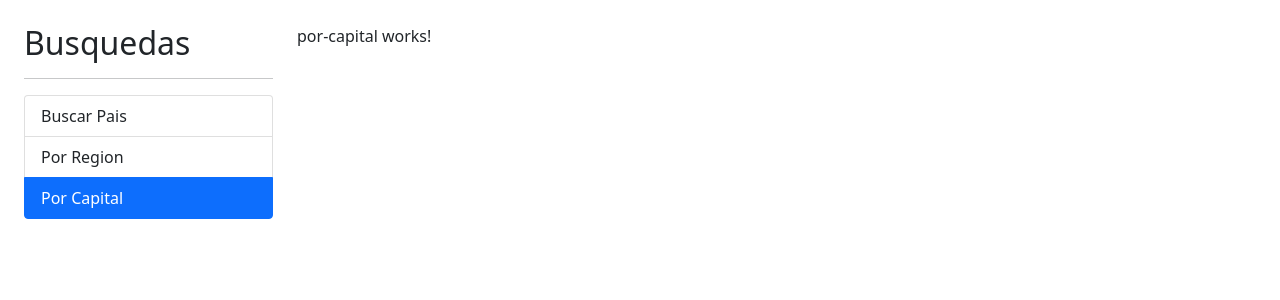
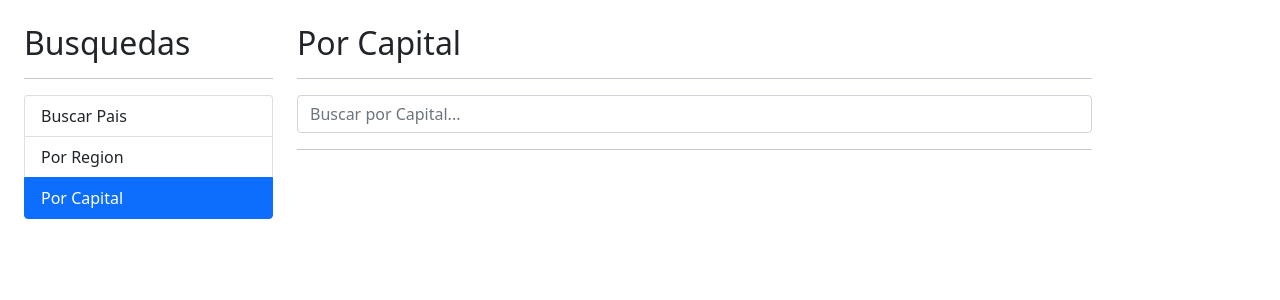
Before and after one commit to Jonathanmzd/AppBanderasNg, an Angular app: page /capital in a window 1280 px wide. Shown: the top 300 px of the page. Built offline with nearby package versions, Linux system fonts and the light colour scheme.

Commit message:
110. Por Capital

```diff
--- a/src/app/pais/components/pais-input/pais-input.component.html
+++ b/src/app/pais/components/pais-input/pais-input.component.html
@@ -1,3 +1,3 @@
 <form (ngSubmit)="buscar()" autocomplete="off">
-  <input type="text" name="termino" class="form-control" [(ngModel)]="termino" (input)="teclaPresionada()" placeholder="Buscar País...">
+  <input type="text" name="termino" class="form-control" [(ngModel)]="termino" (input)="teclaPresionada()" [placeholder]="placeholder" />
 </form>
--- a/src/app/pais/components/pais-input/pais-input.component.ts
+++ b/src/app/pais/components/pais-input/pais-input.component.ts
@@ -1,4 +1,4 @@
-import { Component, EventEmitter, Output, OnInit } from '@angular/core';
+import { Component, EventEmitter, Output, OnInit, Input } from '@angular/core';
 import { Subject } from 'rxjs';
 import { debounceTime } from 'rxjs/operators';
 
@@ -15,6 +15,8 @@
   // Output onDebounce se realizara para formularios reactivos
   @Output() onEnter: EventEmitter<string> = new EventEmitter();
   @Output() onDebounce: EventEmitter<string> = new EventEmitter();
+
+  @Input() placeholder: string = '';
 
   // debouncer para crear un observable con rxjs
   debouncer: Subject<string> = new Subject();
--- a/src/app/pais/components/pais-tabla/pais-tabla.component.html
+++ b/src/app/pais/components/pais-tabla/pais-tabla.component.html
@@ -14,7 +14,7 @@
       <td>
         <img class="small-flag" [src]="item.flag" [alt]="item.name">
       </td>
-      <td>{{item.name}}</td>
+      <td>{{item.capital}} - {{item.name}}</td>
       <td>{{item.population|number}}</td>
       <td>
         <a [routerLink]="['/pais', item.alpha2Code]"  >Ver...</a>
--- a/src/app/pais/pages/por-capital/por-capital.component.html
+++ b/src/app/pais/pages/por-capital/por-capital.component.html
@@ -1 +1,21 @@
-<p>por-capital works!</p>
+<h2>Por Capital</h2>
+<hr>
+
+<div class="row">
+  <div class="col">
+    <!-- Uso el evento onEnter del componente pais-input.component.ts -->
+    <app-pais-input (onEnter)="buscar($event)" placeholder="Buscar por Capital..."></app-pais-input>
+  </div>
+</div>
+
+<hr>
+
+<div *ngIf="hayError" class="alert alert-danger">
+  No se encontro nada con el termino: {{termino}}
+</div>
+
+<div *ngIf="paises.length > 0" class="row">
+  <div class="col">
+    <app-pais-tabla [paises]="paises"></app-pais-tabla>
+  </div>
+</div>
--- a/src/app/pais/pages/por-capital/por-capital.component.ts
+++ b/src/app/pais/pages/por-capital/por-capital.component.ts
@@ -1,4 +1,6 @@
-import { Component, OnInit } from '@angular/core';
+import { Component } from '@angular/core';
+import { Country } from '../../interfaces/pais.interface';
+import { PaisService } from '../../services/pais.service';
 
 @Component({
   selector: 'app-por-capital',
@@ -6,11 +8,27 @@
   styles: [
   ]
 })
-export class PorCapitalComponent implements OnInit {
+export class PorCapitalComponent {
+  termino: string = '';
+  hayError: boolean = false;
+  paises: Country[] = [];
 
-  constructor() { }
+  constructor(private paisService: PaisService) {}
 
-  ngOnInit(): void {
+  buscar(termino:string) {
+    this.hayError = false;
+    this.termino = termino;
+    // console.log(this.termino);
+    this.paisService.buscarCapital(termino).subscribe(
+      (paises) => {
+        console.log(paises);
+        this.paises = paises;
+      },
+      (err) => {
+        this.hayError = true;
+        this.paises = [];
+      }
+    );
   }
 
 }
--- a/src/app/pais/pages/por-pais/por-pais.component.html
+++ b/src/app/pais/pages/por-pais/por-pais.component.html
@@ -4,7 +4,7 @@
 <div class="row">
   <div class="col">
     <!-- Uso el evento onEnter del componente pais-input.component.ts -->
-    <app-pais-input (onEnter)="buscar($event)" (onDebounce)="sugerencias($event)"></app-pais-input>
+    <app-pais-input (onEnter)="buscar($event)" (onDebounce)="sugerencias($event)" placeholder="Buscar por País..."></app-pais-input>
   </div>
 </div>
 
--- a/src/app/pais/services/pais.service.ts
+++ b/src/app/pais/services/pais.service.ts
@@ -18,4 +18,10 @@
 
     return this.http.get<Country[]>(url);
   }
+
+  buscarCapital(termino: string ): Observable<Country[]> {
+    const url = `${this.apiUrl}/capital/${termino}`;
+
+    return this.http.get<Country[]>(url);
+  }
 }
```
